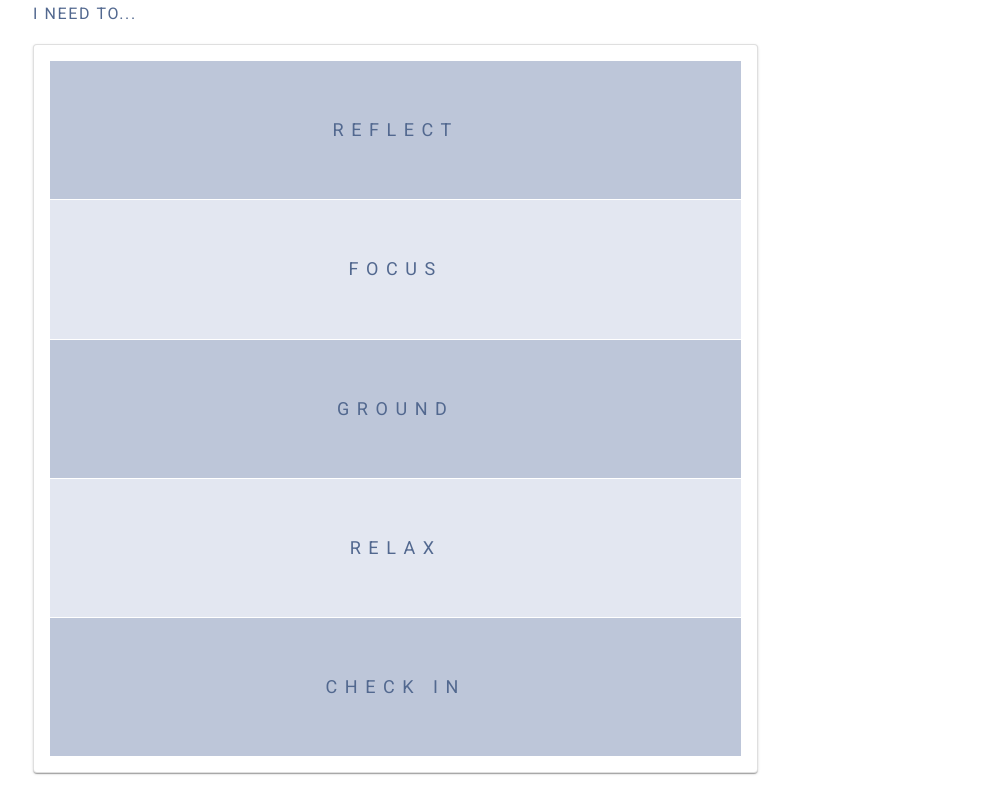
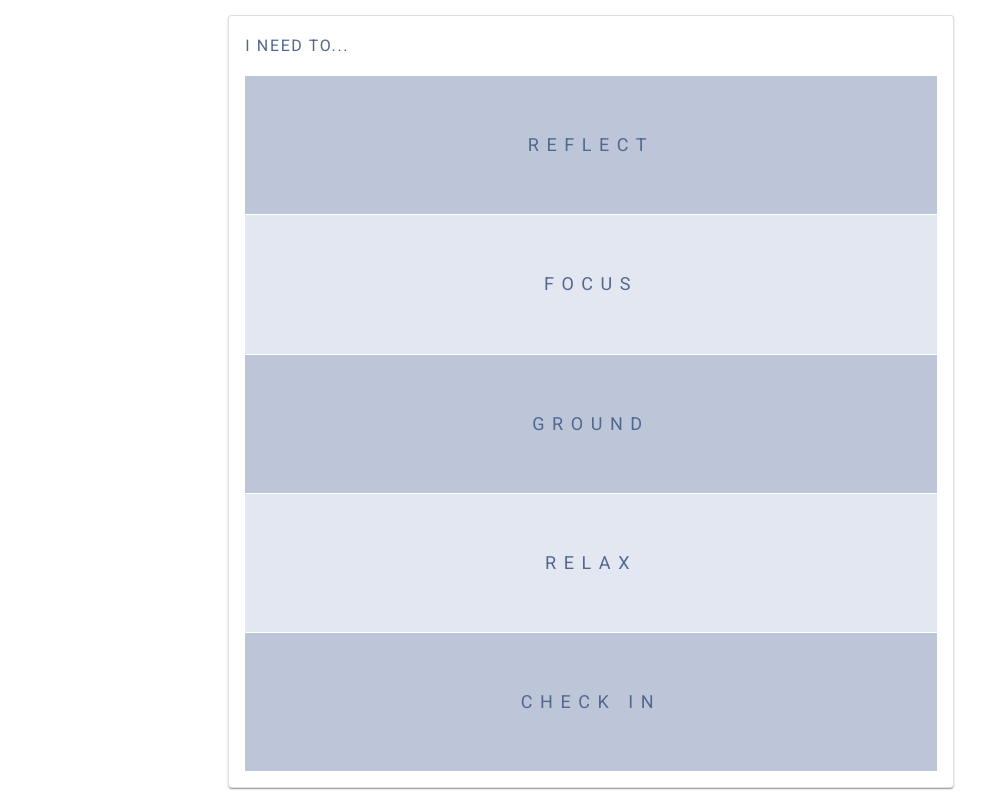
Before and after one commit to 2122SeniorProject06/2122_Senior_Project_06_UI, an Angular app: page /main-menu in a window 1280 px wide. Shown: the whole page, without its empty margins (49-1035 px from the left). Built offline with nearby package versions, Linux system fonts and the light colour scheme.

Commit message:
Minor changes to Main Menu

```diff
--- a/src/app/mainmenu/mainmenu.component.css
+++ b/src/app/mainmenu/mainmenu.component.css
@@ -15,6 +15,8 @@ mat-grid-tile {
   text-align:center;
   position:center;
   justify-content: center;
+  margin-top: 15px;
+  margin-bottom: 15px;
 
 }
 
--- a/src/app/mainmenu/mainmenu.component.html
+++ b/src/app/mainmenu/mainmenu.component.html
@@ -1,7 +1,6 @@
-<div class="container">
-  <h3 class="title">I NEED TO...</h3>
-
+<div [align]="['center']" class="container">
   <mat-card class="card">
+    <h3 class="title">I NEED TO...</h3>
     <mat-grid-list cols="1" rowHeight="5:1" class="grid-layout-custom">
       <!--Navigates to the Journaling Feature "Reflect"-->
       <mat-grid-tile [routerLink]="['/login']">REFLECT</mat-grid-tile>
```
Also changed, not shown: 1 other file (tests, documents, lock files or other folders).
